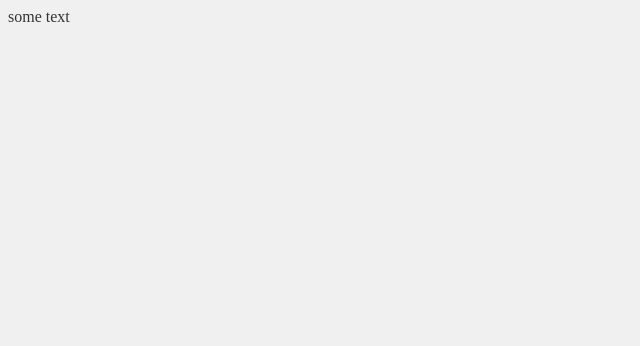
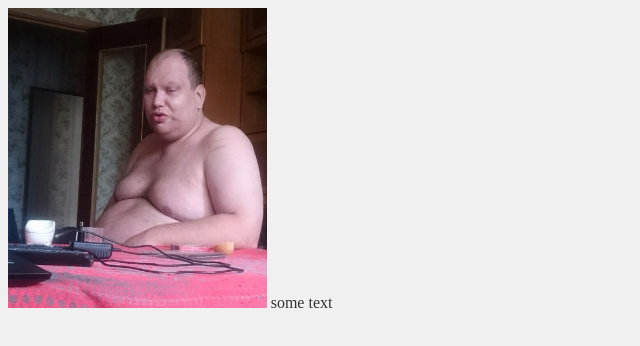
Before and after one commit to m0r741n/rsschool-cv, a plain HTML site: page index.html in a window 1280 px wide. Shown: the whole page, without its empty margins (0-640 px from the left). Drawn offline with Linux system fonts and the light colour scheme.

Commit message:
feat: add avatar to index.html

```diff
--- a/index.html
+++ b/index.html
@@ -8,6 +8,7 @@
     <link rel="stylesheet" href="style.css">
 </head>
 <body>
+    <img src="avatar.jpg" height="300">
     some text
 </body>
 </html>
```
